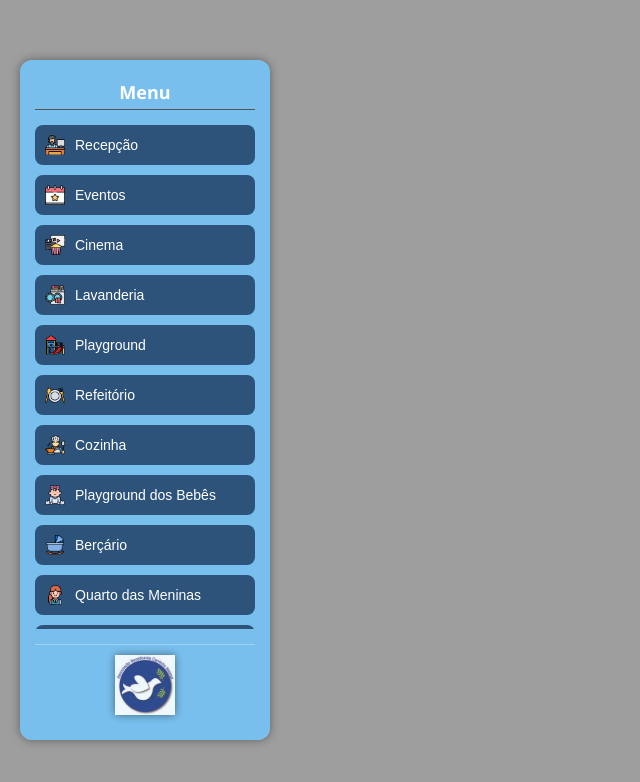
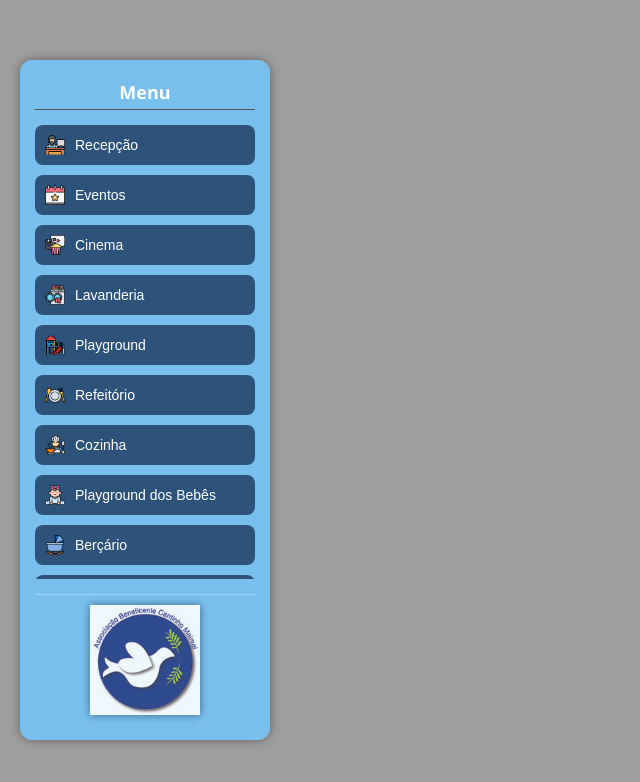
Before and after one commit to tourvirtualmeimei/tour, a plain HTML site: page index.html in a window 1280 px wide. Shown: the whole page, without its empty margins (0-640 px from the left). Drawn offline with nearby package versions, Linux system fonts and the light colour scheme.

Commit message:
Update index.html

```diff
--- a/index.html
+++ b/index.html
@@ -156,7 +156,7 @@
     }
 
     #menu-logo img {
-      max-width: 60px;
+      max-width: 110px;
       height: auto;
       opacity: 0.9;
       object-fit: contain;
```
